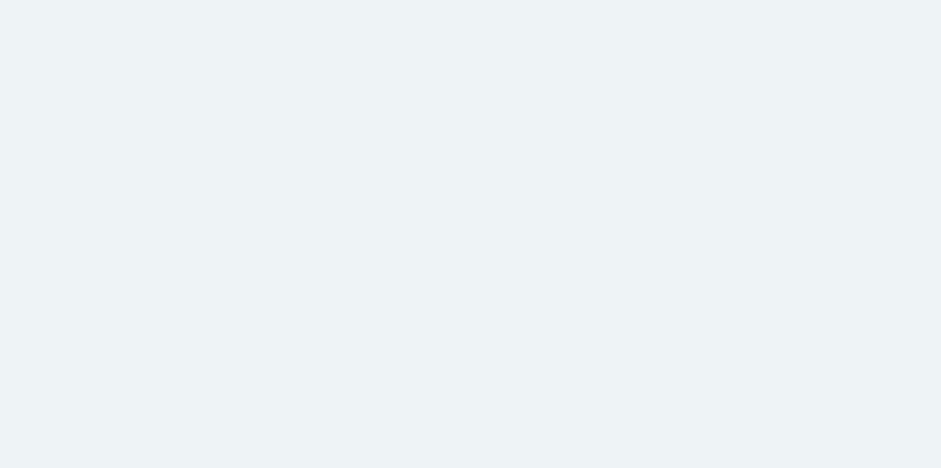
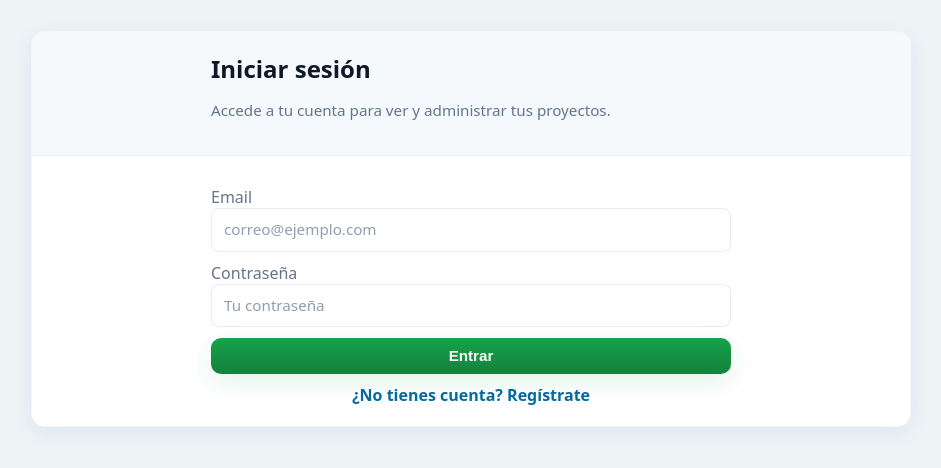
Before and after one commit to esaucruzbird/DPSProyectoReactNext, a Next.js app: page / in a window 1280 px wide. Before the commit this address had no page. Shown: the part 166-634 px from the top of the page, without its empty margins (169-1110 px from the left). Built offline with nearby package versions, Linux system fonts and the light colour scheme.

Commit message:
Se cambia la logica para que en el archivo raiz este el Login Entonces se actualizo archivo raiz dashboard register useRequireAuth

```diff
--- a/src/app/dashboard/page.js
+++ b/src/app/dashboard/page.js
@@ -251,7 +251,7 @@ export default function DashboardPage() {
               className="btn btn-logout"
               onClick={() => {
                 logout();
-                router.push('/login');
+                router.push('/');
               }}
             >
               Salir
--- a/src/app/page.js
+++ b/src/app/page.js
@@ -1,28 +1,81 @@
 // src/app/page.js
 "use client";
-import { useEffect, useState } from "react";
+import { useState } from "react";
 import { useRouter } from "next/navigation";
+import { useAuth } from "../context/AuthContext";
 
-export default function Page() {
+export default function LoginPage() {
+  const { login } = useAuth();
   const router = useRouter();
-  const [checking, setChecking] = useState(true);
+  const [form, setForm] = useState({ email: "", password: "" });
+  const [error, setError] = useState("");
+  const [loading, setLoading] = useState(false);
 
-  useEffect(() => {
-    // Ajusta aquí la key que usas para la sesión en localStorage
-    // ejemplo: const auth = localStorage.getItem("sess") || localStorage.getItem("auth");
-    const auth = localStorage.getItem("session");
+  const onChange = (e) => setForm({ ...form, [e.target.name]: e.target.value });
 
-    if (auth) {
-      // si hay sesión, ir al dashboard
-      router.replace("/dashboard");
-    } else {
-      // si no, ir a login
-      router.replace("/login");
+  const onSubmit = (e) => {
+    e.preventDefault();
+    setError("");
+    if (!form.email || !form.password) {
+      setError("Completa email y contraseña.");
+      return;
     }
-    // opcional: quitar el estado de checking si quieres mostrar algo mientras tanto
-    setChecking(false);
-  }, [router]);
+    try {
+      setLoading(true);
+      login(form);
+      router.push("/dashboard");
+    } catch (err) {
+      setError(err.message || "Credenciales inválidas");
+    } finally {
+      setLoading(false);
+    }
+  };
 
-  if (checking) return <div style={{padding:20}}>Redirigiendo…</div>;
-  return null;
+  return (
+    <main className="min-h-screen flex items-center justify-center p-6">
+      <div className="container-center">
+        <div className="card">
+          <div className="card-header">
+            <div className="form-wrap">
+              <h1 className="page-title">Iniciar sesión</h1>
+              <p className="lead">Accede a tu cuenta para ver y administrar tus proyectos.</p>
+            </div>
+          </div>
+
+          <div className="card-body">
+            <div className="form-wrap">
+              {error && <div className="text-sm text-red-700 bg-red-50 p-2 rounded mb-3">{error}</div>}
+
+              <form onSubmit={onSubmit} className="space-y-3">
+                <div className="form-row">
+                  <label className="block">
+                    <div className="text-sm text-[var(--muted)] mb-1">Email</div>
+                    <input name="email" value={form.email} onChange={onChange} type="email" placeholder="correo@ejemplo.com" className="input" />
+                  </label>
+                </div>
+
+                <div className="form-row">
+                  <label className="block">
+                    <div className="text-sm text-[var(--muted)] mb-1">Contraseña</div>
+                    <input name="password" value={form.password} onChange={onChange} type="password" placeholder="Tu contraseña" className="input" />
+                  </label>
+                </div>
+
+                <div className="form-row">
+                  <button type="submit" disabled={loading} className="btn btn-primary w-full">
+                    {loading ? "Validando..." : "Entrar"}
+                  </button>
+                </div>
+
+                <div className="form-row text-center">
+                  <a className="link" href="/register">¿No tienes cuenta? Regístrate</a>
+                </div>
+              </form>
+
+            </div>
+          </div>
+        </div>
+      </div>
+    </main>
+  );
 }
--- a/src/app/register/page.js
+++ b/src/app/register/page.js
@@ -1,30 +1,31 @@
-"use client";
-import { useState } from "react";
-import { useRouter } from "next/navigation";
-import { useAuth } from "../../context/AuthContext";
+'use client';
+import { useState } from 'react';
+import { useRouter } from 'next/navigation';
+import { useAuth } from '../../context/AuthContext';
+import Link from 'next/link';
 
 export default function RegisterPage() {
   const { register } = useAuth();
   const router = useRouter();
-  const [form, setForm] = useState({ name: "", email: "", password: "", role: "usuario" });
-  const [error, setError] = useState("");
+  const [form, setForm] = useState({ name: '', email: '', password: '', role: 'usuario' });
+  const [error, setError] = useState('');
   const [loading, setLoading] = useState(false);
 
   const onChange = (e) => setForm({ ...form, [e.target.name]: e.target.value });
 
   const onSubmit = (e) => {
     e.preventDefault();
-    setError("");
+    setError('');
     if (!form.name || !form.email || !form.password) {
-      setError("Por favor completa todos los campos.");
+      setError('Por favor completa todos los campos.');
       return;
     }
     try {
       setLoading(true);
       register(form);
-      router.push("/dashboard");
+      router.push('/dashboard');
     } catch (err) {
-      setError(err.message || "Error al registrar");
+      setError(err.message || 'Error al registrar');
     } finally {
       setLoading(false);
     }
@@ -56,14 +57,28 @@ export default function RegisterPage() {
                 <div className="form-row">
                   <label className="block">
                     <div className="text-sm text-[var(--muted)] mb-1">Email</div>
-                    <input name="email" value={form.email} onChange={onChange} type="email" placeholder="correo@ejemplo.com" className="input" />
+                    <input
+                      name="email"
+                      value={form.email}
+                      onChange={onChange}
+                      type="email"
+                      placeholder="correo@ejemplo.com"
+                      className="input"
+                    />
                   </label>
                 </div>
 
                 <div className="form-row">
                   <label className="block">
                     <div className="text-sm text-[var(--muted)] mb-1">Contraseña</div>
-                    <input name="password" value={form.password} onChange={onChange} type="password" placeholder="Contraseña segura" className="input" />
+                    <input
+                      name="password"
+                      value={form.password}
+                      onChange={onChange}
+                      type="password"
+                      placeholder="Contraseña segura"
+                      className="input"
+                    />
                   </label>
                 </div>
 
@@ -79,17 +94,18 @@ export default function RegisterPage() {
 
                 <div className="form-row">
                   <button type="submit" disabled={loading} className="btn btn-primary w-full">
-                    {loading ? "Creando cuenta..." : "Registrarme"}
+                    {loading ? 'Creando cuenta...' : 'Registrarme'}
                   </button>
                 </div>
 
                 <div className="form-row text-center">
-                  <a className="link" href="/login">¿Ya tienes cuenta? Inicia sesión</a>
+                  <Link href="/" className="link">
+                    ¿Ya tienes cuenta? Inicia sesión
+                  </Link>
                 </div>
               </form>
             </div>
           </div>
-
         </div>
       </div>
     </main>
--- a/src/hooks/useRequireAuth.js
+++ b/src/hooks/useRequireAuth.js
@@ -10,7 +10,7 @@ export default function useRequireAuth(allowedRoles = null) {
   useEffect(() => {
     if (!loaded) return; // espera a cargar session desde localStorage
     if (!isAuthenticated) {
-      router.replace("/login");
+      router.replace("/"); //Aqui se puede forzar que apunte siempre a la page que hay en /login
       return;
     }
     if (allowedRoles && !allowedRoles.includes(user?.role)) {
```
